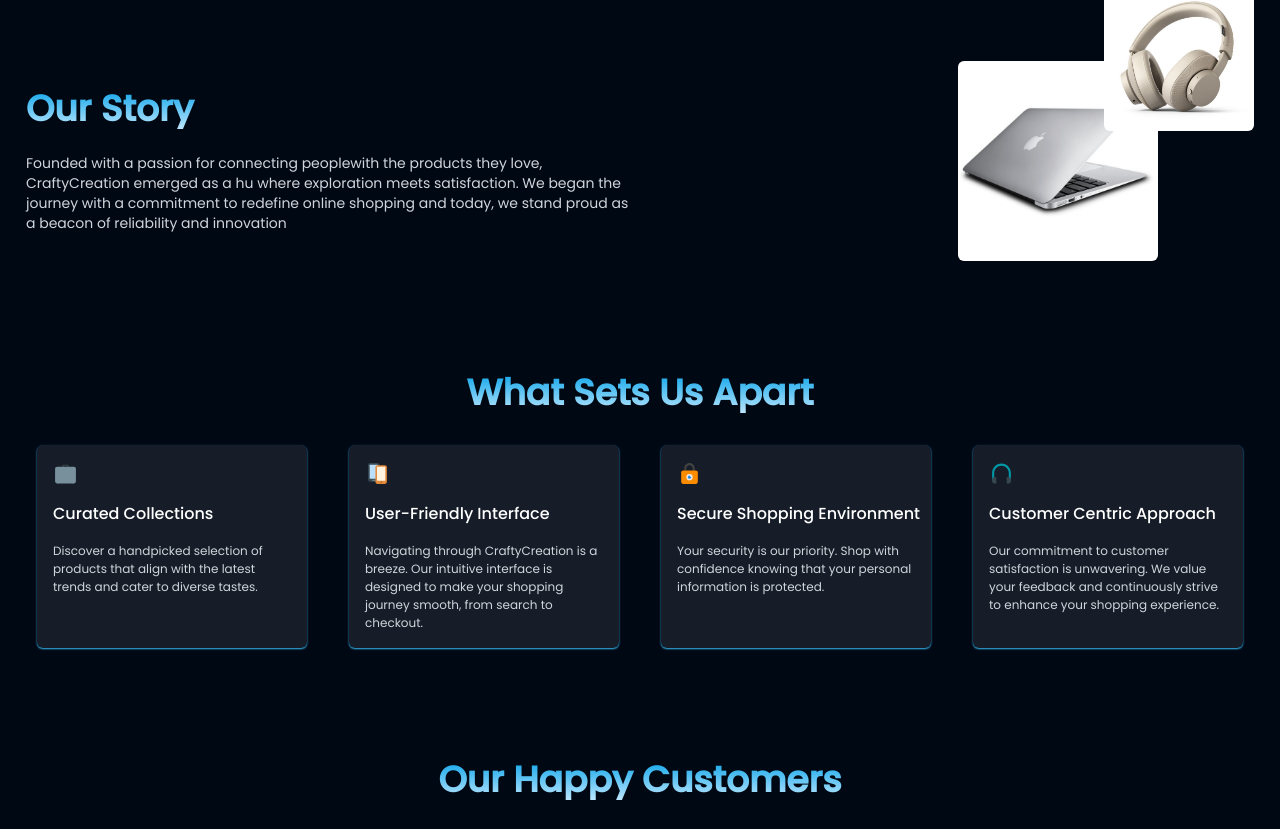
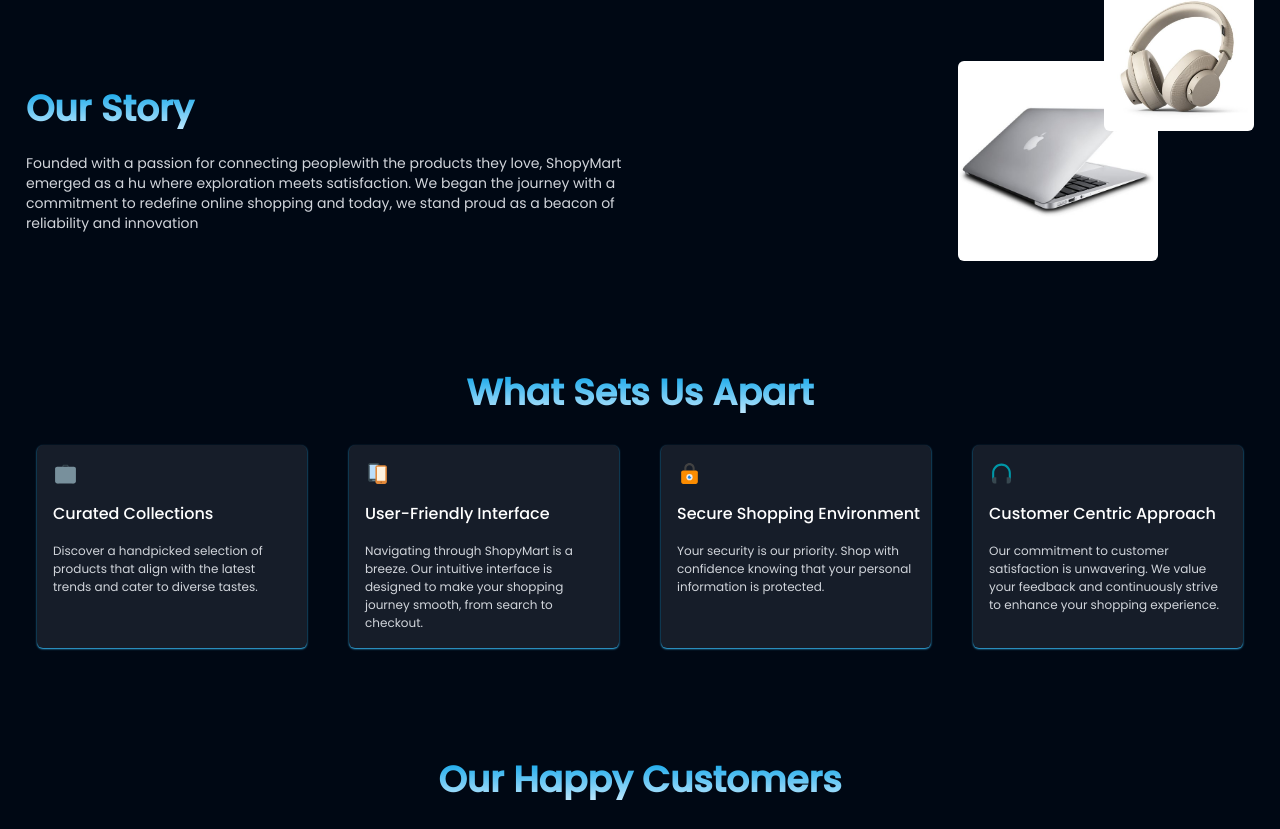
Before and after one commit to Asjad60/shopy-mart, a React (Create React App) app: page /about in a window 1280 px wide. Shown: the part 588-1417 px from the top of the page. Built offline with nearby package versions, Linux system fonts and the light colour scheme; no server answers.

Commit message:
fixed logo names

```diff
--- a/package.json
+++ b/package.json
@@ -1,5 +1,5 @@
 {
-  "name": "crafty-creation",
+  "name": "shopymart",
   "version": "0.1.0",
   "private": true,
   "dependencies": {
--- a/src/data/aboutTextCards.js
+++ b/src/data/aboutTextCards.js
@@ -6,7 +6,7 @@
   },
   {
     title: "User-Friendly Interface",
-    des: "Navigating through CraftyCreation is a breeze. Our intuitive interface is designed to make your shopping journey smooth, from search to checkout.",
+    des: "Navigating through ShopyMart is a breeze. Our intuitive interface is designed to make your shopping journey smooth, from search to checkout.",
     icon:"FcTwoSmartphones"
   },
   {
--- a/src/pages/About.jsx
+++ b/src/pages/About.jsx
@@ -20,7 +20,7 @@
 
             <p className="text-sm text-gray-300 mt-6">
               Founded with a passion for connecting peoplewith the products they
-              love, CraftyCreation emerged as a hu where exploration meets
+              love, ShopyMart emerged as a hu where exploration meets
               satisfaction. We began the journey with a commitment to redefine
               online shopping and today, we stand proud as a beacon of
               reliability and innovation
--- a/src/pages/Contact.jsx
+++ b/src/pages/Contact.jsx
@@ -9,7 +9,7 @@
     icon: "IoMdChatbubbles",
     heading: "Chat on us",
     description: "Our friendly team is here to help.",
-    details: "info@craftycreation.com",
+    details: "info@shopymart.com",
   },
   {
     icon: "IoEarth",
```
